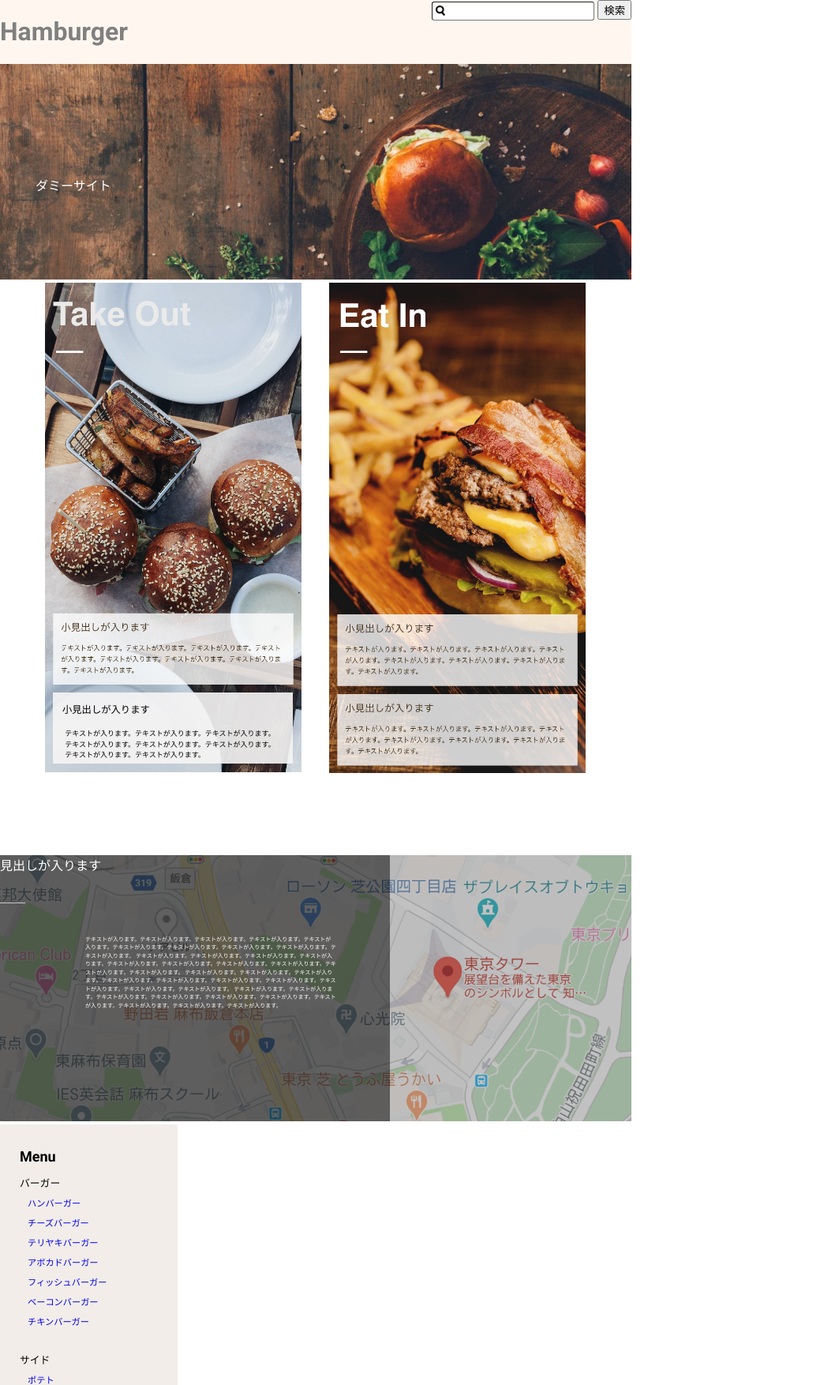
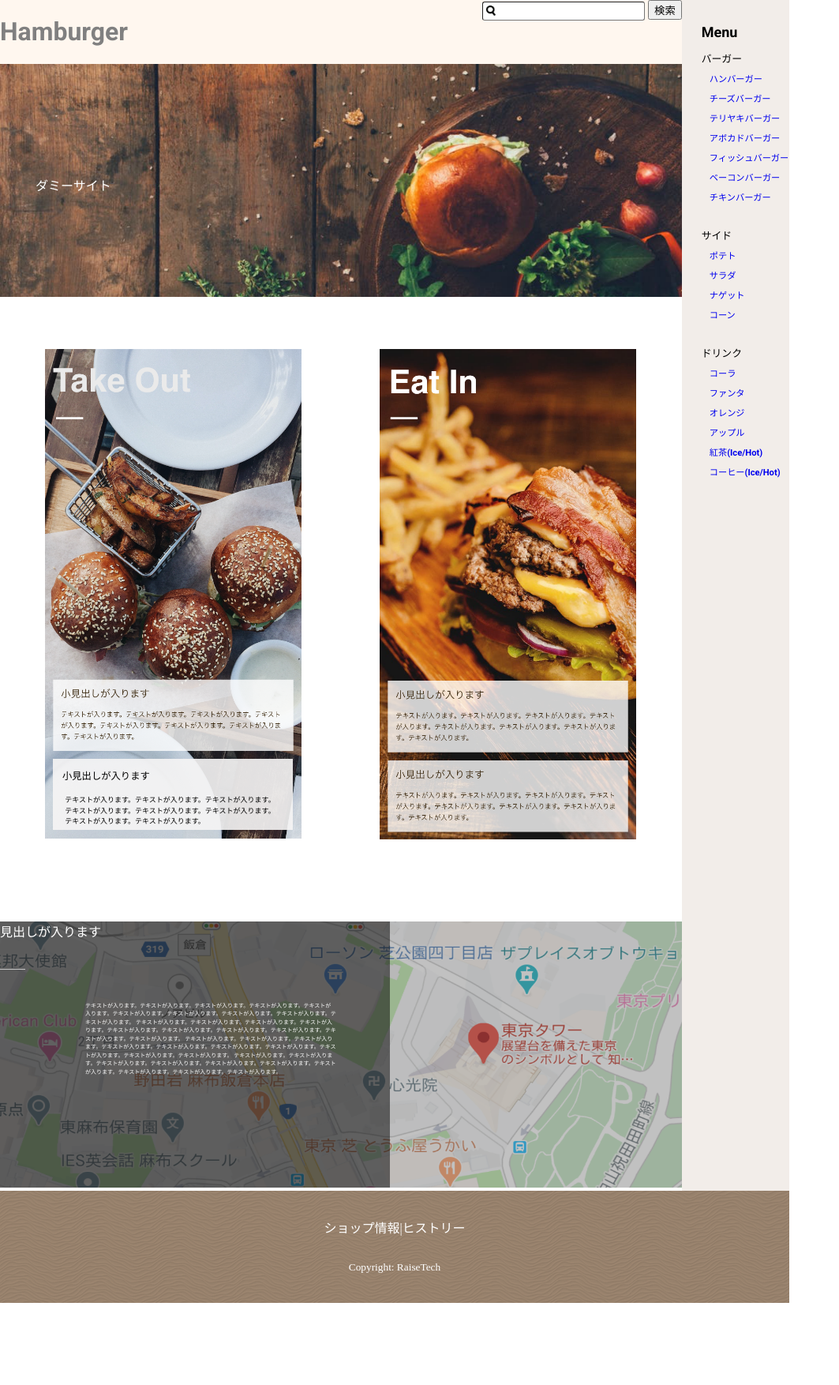
Before and after one commit to nagatarock/raisetech-hamburger, a PHP site: page / in a window 1280 px wide. Shown: the top 1754 px of the page at 79% size, without its empty margins (0-1063 px from the left). After the commit the page ends 1650 px from the top, so only its background shows below. Run offline with PHP 8.4, Linux system fonts and the light colour scheme.

Commit message:
レイアウト　調整

```diff
--- a/css/style.css
+++ b/css/style.css
@@ -4,7 +4,7 @@ body {
 }
 
 header {
-  width: 80%;
+  width: 100%;
   display: -webkit-box;
   display: -ms-flexbox;
   display: flex;
@@ -32,7 +32,6 @@ header .search {
 
 .top_pic {
   position: relative;
-  width: 80%;
 }
 
 .top_pic .text {
@@ -47,7 +46,6 @@ header .search {
 }
 
 .container {
-  width: 80%;
   height: 725px;
   display: -webkit-box;
   display: -ms-flexbox;
@@ -55,6 +53,7 @@ header .search {
   -webkit-box-pack: justify;
       -ms-flex-pack: justify;
           justify-content: space-between;
+  padding-top: 62px;
 }
 
 .container h2 {
@@ -118,8 +117,8 @@ header .search {
 }
 
 .map img {
-  width: 80%;
   height: 337px;
+  width: 100%;
   background-color: rgba(0, 0, 0, 0.6);
 }
 
@@ -192,4 +191,10 @@ footer {
   color: white;
   text-align: center;
 }
+
+.flexbox {
+  display: -webkit-box;
+  display: -ms-flexbox;
+  display: flex;
+}
 /*# sourceMappingURL=style.css.map */
--- a/css/style.scss
+++ b/css/style.scss
@@ -4,7 +4,7 @@ body{
     margin: 0;
 }
 header{
-    width: 80%;
+    width: 100%;
     display: flex;
     justify-content: space-between;
     background-color: #FFF7EF;
@@ -26,7 +26,6 @@ header{
 }
 .top_pic{
     position: relative;
-    width: 80%;
     .text{
         color: white;
         position: absolute;
@@ -38,10 +37,10 @@ header{
     }
 }
 .container{
-    width: 80%;
     height: 725px;
     display: flex;
     justify-content: space-between;
+    padding-top: 62px;
     h2{
         font-size: 33px;
         color: white;
@@ -92,8 +91,8 @@ header{
 .map{
     position: relative;
     img{
-    width: 80%;
     height: 337px;
+    width: 100%;
     background-color: rgba(0, 0, 0, 0.6);
     }
     .m_container{
@@ -159,3 +158,6 @@ footer{
     color: white;
     text-align: center ;
 }
+.flexbox{
+    display: flex;
+}
--- a/index.html
+++ b/index.html
@@ -9,6 +9,8 @@
 </head>
 <!-- body -->
 <body>
+    <div class="flexbox">
+     <div class="wrapper">
     <!-- header -->
     <header>
         <h1>Hamburger</h1>
@@ -16,9 +18,7 @@
             <input type="text" name="text" class="search">
             <input type="submit" name="submit" value="検索">
         </form>
-
     </header>
-    <div class="wrapper">
             <article class="top_pic">
             <div class="pic">
                 <img src="img/top.png" alt="TOP画像">
@@ -55,6 +55,7 @@
                 </dt>
                 </div>
             <img src="/img/map.png" alt="店舗地図">
+        </div>
     <!-- サイドバー -->
     <section class="sidebar">
         Menu
```
Also changed, not shown: 1 other file.
